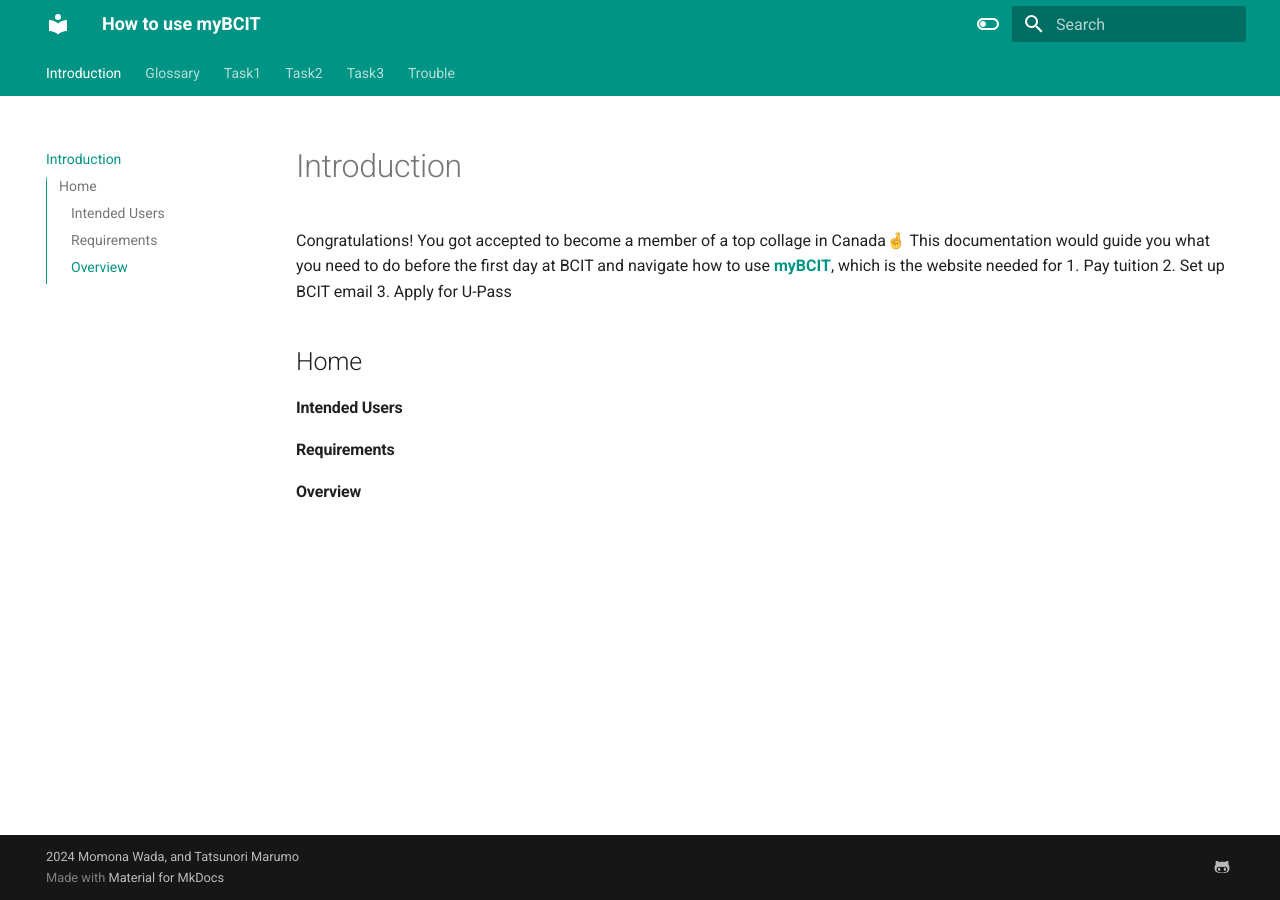
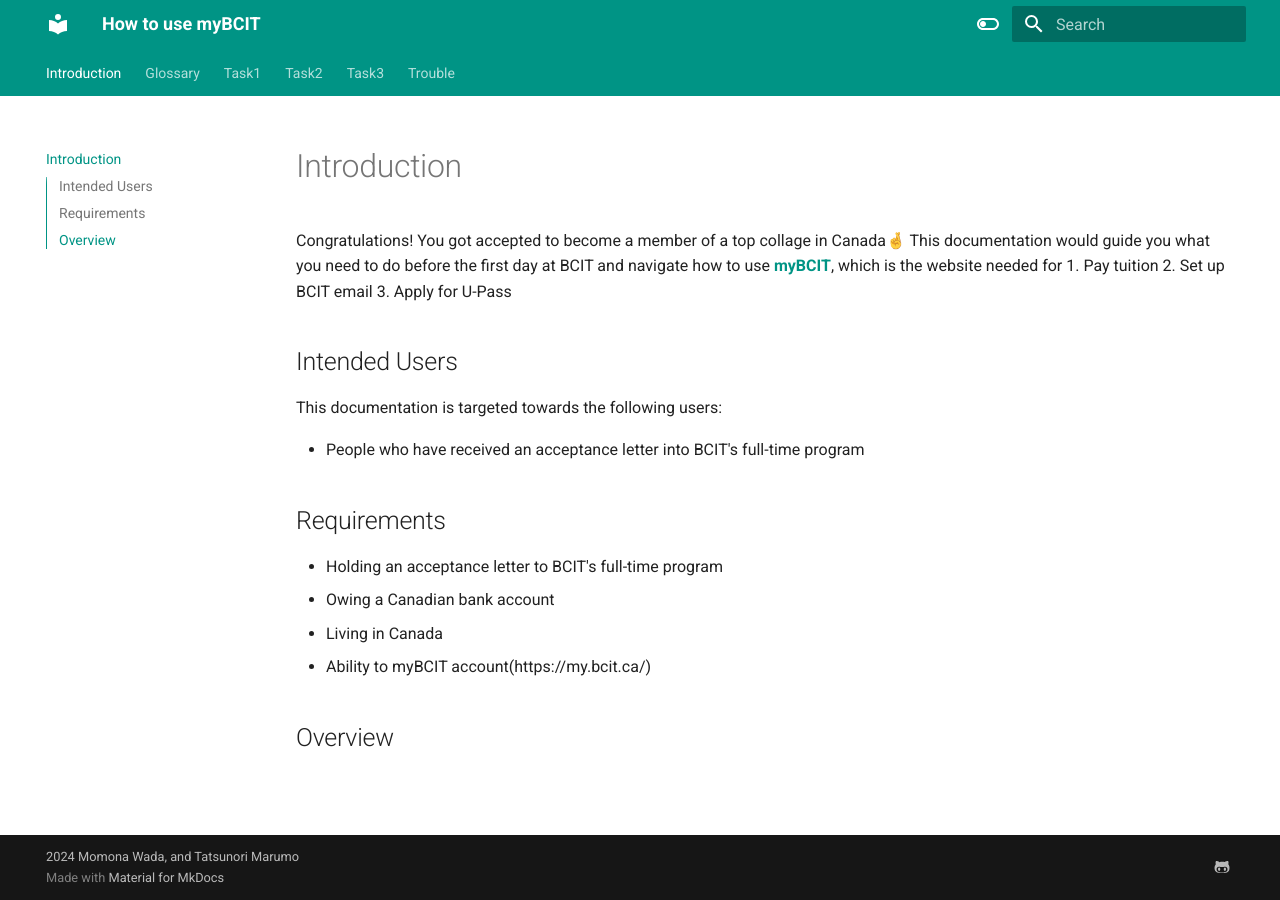
Before and after one commit to TatsunoriMarumo/myBCIT-Guide, an MkDocs documentation site: the page built from docs/index.md, in a window 1280 px wide. Built offline with MkDocs 1.6.1 and Material for MkDocs 9.7.7, drawn with Linux system fonts in a browser that asks for light colours.

Commit message:
Add Intended Users and Requirements

```diff
--- a/docs/index.md
+++ b/docs/index.md
@@ -5,8 +5,16 @@
 2. Set up BCIT email
 3. Apply for U-Pass
 
-## Home
 
-#### Intended Users
-#### Requirements
-#### Overview
+## Intended Users
+This documentation is targeted towards the following users:
+
+- People who have received an acceptance letter into BCIT's full-time program
+
+## Requirements
+- Holding an acceptance letter to BCIT's full-time program
+- Owing a Canadian bank account
+- Living in Canada
+- Ability to myBCIT account(https://my.bcit.ca/)
+
+## Overview
```
